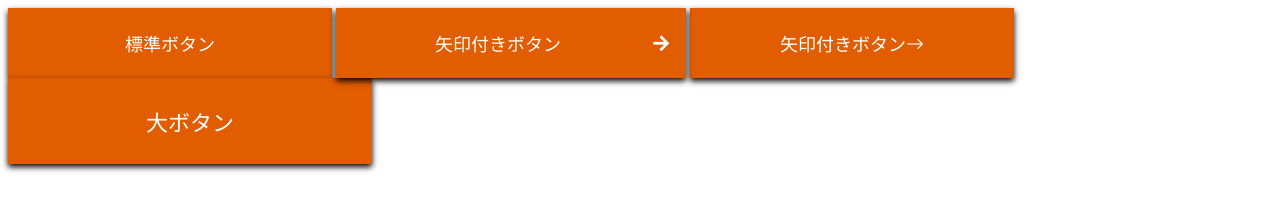
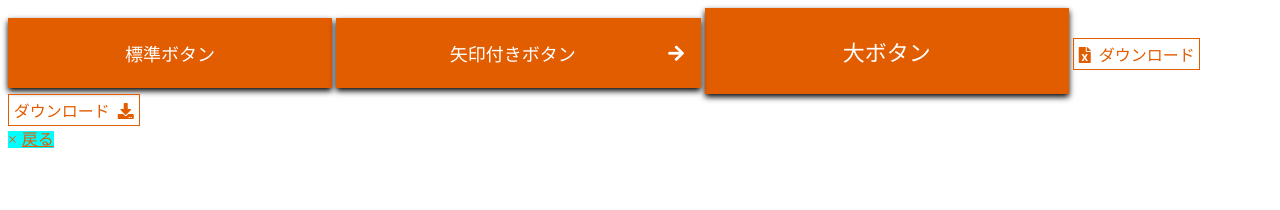
Before and after one commit to toshisns2/chapter_5, a plain HTML site: page index.html in a window 1280 px wide. Drawn offline with nearby package versions, Linux system fonts and the light colour scheme.

Commit message:
[update]テキストを前後に付ける
テキストを前後に付けるクラスを追加しました。

```diff
--- a/index.html
+++ b/index.html
@@ -12,8 +12,11 @@
     <main class="main">
         <a class="btn" href="#">標準ボタン</a>
         <a class="btn btn--arrow-right" href="#">矢印付きボタン</a>
-        <a class="btn" href="#">矢印付きボタン<i class="bi bi-arrow-right"></i></a>
         <a class="btn btn--large" href="#">大ボタン</a>
+        <a class="before-icon-btn before-icon-btn--excel" href="#">ダウンロード</a>
+        <a class="after-icon-btn after-icon-btn--download" href="#">ダウンロード</a>
+        <br>
+        <a class="before-text before-text--cancel" href="#">戻る</a>
     </main>
 </body>
 </html>
--- a/style.css
+++ b/style.css
@@ -39,7 +39,7 @@
 .btn--arrow-right {
     position: relative;
     padding-right: 2em;
-    /* padding-left: 1.38em; */
+    padding-left: 1.38em;
 }
 
 .btn--arrow-right::after {
@@ -51,3 +51,77 @@
     font-weight: 900;
     transform: translateY(-50%);
 }
+
+/* アイコン付き小ボタン */
+.before-icon-btn {
+    /* position: relative; */
+    display: inline-block;
+    padding: .2em .3em;
+    border: 1px solid currentColor;
+    color:#e25c00;
+    text-decoration: none;
+    transition: .25s;
+}
+
+.before-icon-btn:focus,
+.before-icon-btn:hover {
+    background-color: #e25c00;
+    color: #fff;
+}
+
+.before-icon-btn::before {
+    display: inline-block;
+    margin-right: .5em;
+    font-family: 'Font Awesome 5 free';
+    font-weight: 900;
+}
+
+.before-icon-btn--download::before {
+    content: '\f019';
+}
+
+.before-icon-btn--excel::before {
+    content: '\f1c3';
+}
+
+.after-icon-btn {
+    /* position: relative; */
+    display: inline-block;
+    padding: .2em .3em;
+    border: 1px solid currentColor;
+    color:#e25c00;
+    text-decoration: none;
+    transition: .25s;
+}
+
+.after-icon-btn:focus,
+.after-icon-btn:hover {
+    background-color: #e25c00;
+    color: #fff;
+}
+
+.after-icon-btn::after {
+    display: inline-block;
+    margin-left: .5em;
+    font-family: 'Font Awesome 5 free';
+    font-weight: 900;
+}
+
+.after-icon-btn--download::after {
+    content: '\f019';
+}
+
+/* テキストを前後に付ける */
+.before-text {
+    color:#e25c00;
+    background-color: aqua;
+}
+
+.before-text::before {
+    display: inline-block;
+    margin-right: .3em;
+}
+
+.before-text--cancel::before{
+    content: '×';
+}
```
